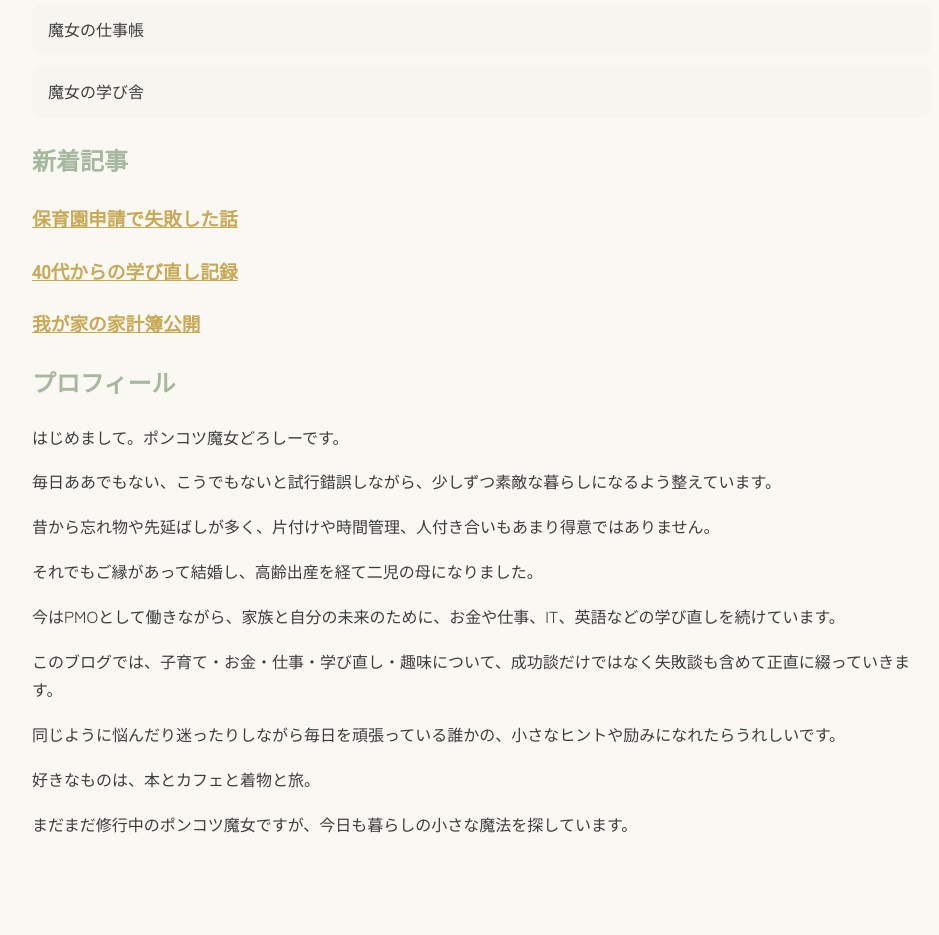
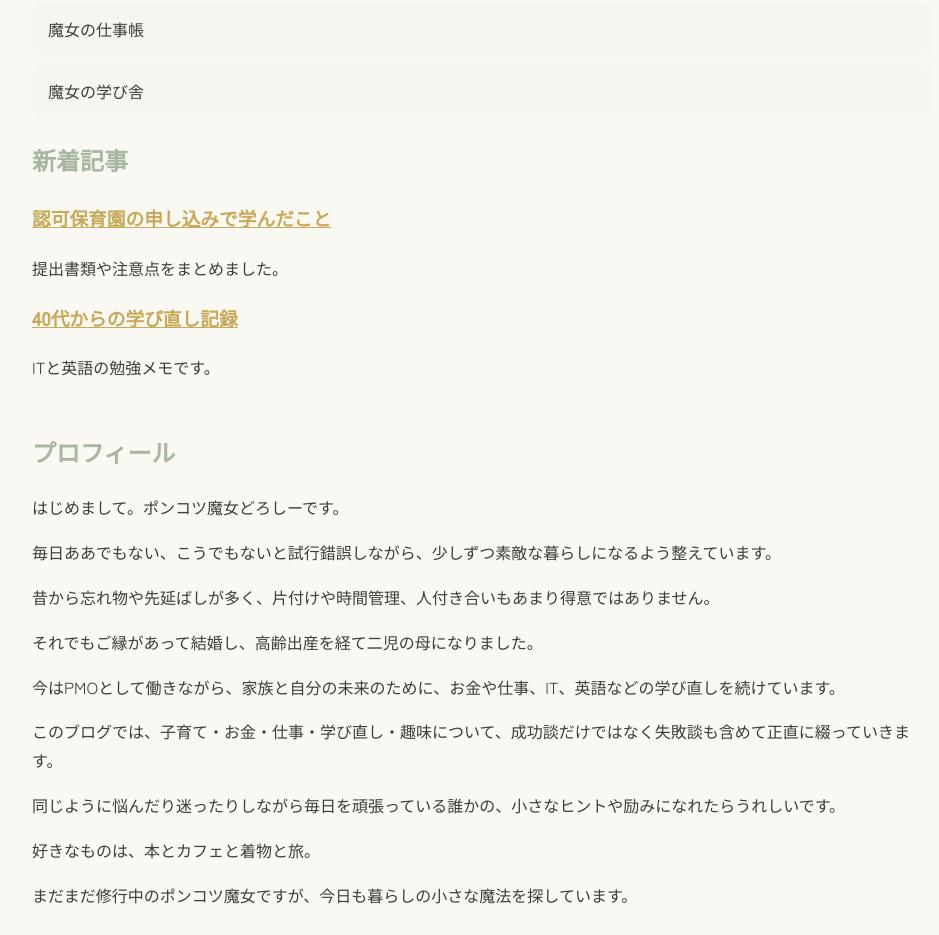
Before and after one commit to keikoForto/ponkotsu-majo-blog, a plain HTML site: page index.html in a window 1280 px wide. Shown: the part 953-1888 px from the top of the page, without its empty margins (158-1097 px from the left). Before the commit the page ends 1840 px from the top, so only its background shows below. Drawn offline with Linux system fonts and the light colour scheme.

Commit message:
Update new articles in index.html
Added new articles to the '新着記事' section with links and descriptions.

```diff
--- a/index.html
+++ b/index.html
@@ -49,19 +49,19 @@
     <li>魔女の学び舎</li>
     </ul>
 
+<section>
   <h2>新着記事</h2>
 
-    <article>
-    <h3><a href="#">保育園申請で失敗した話</a></h3>
-    </article>
+  <article>
+    <h3><a href="articles/hoikuen.html">認可保育園の申し込みで学んだこと</a></h3>
+    <p>提出書類や注意点をまとめました。</p>
+  </article>
 
-    <article>
-    <h3><a href="#">40代からの学び直し記録</a></h3>
-    </article>
-
-    <article>
-    <h3><a href="#">我が家の家計簿公開</a></h3>
-    </article>
+  <article>
+    <h3><a href="articles/manabinaoshi.html">40代からの学び直し記録</a></h3>
+    <p>ITと英語の勉強メモです。</p>
+  </article>
+</section>
 
   <h2>プロフィール</h2>
 
```
